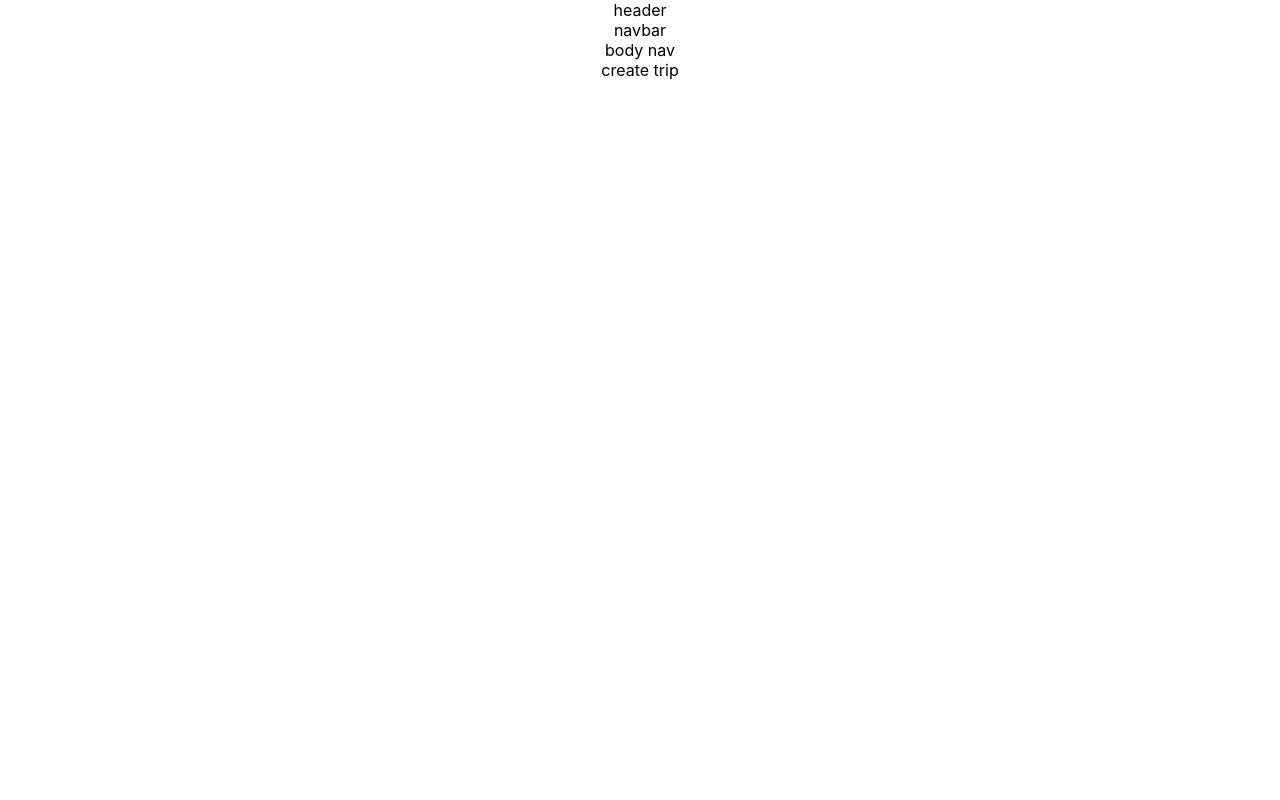
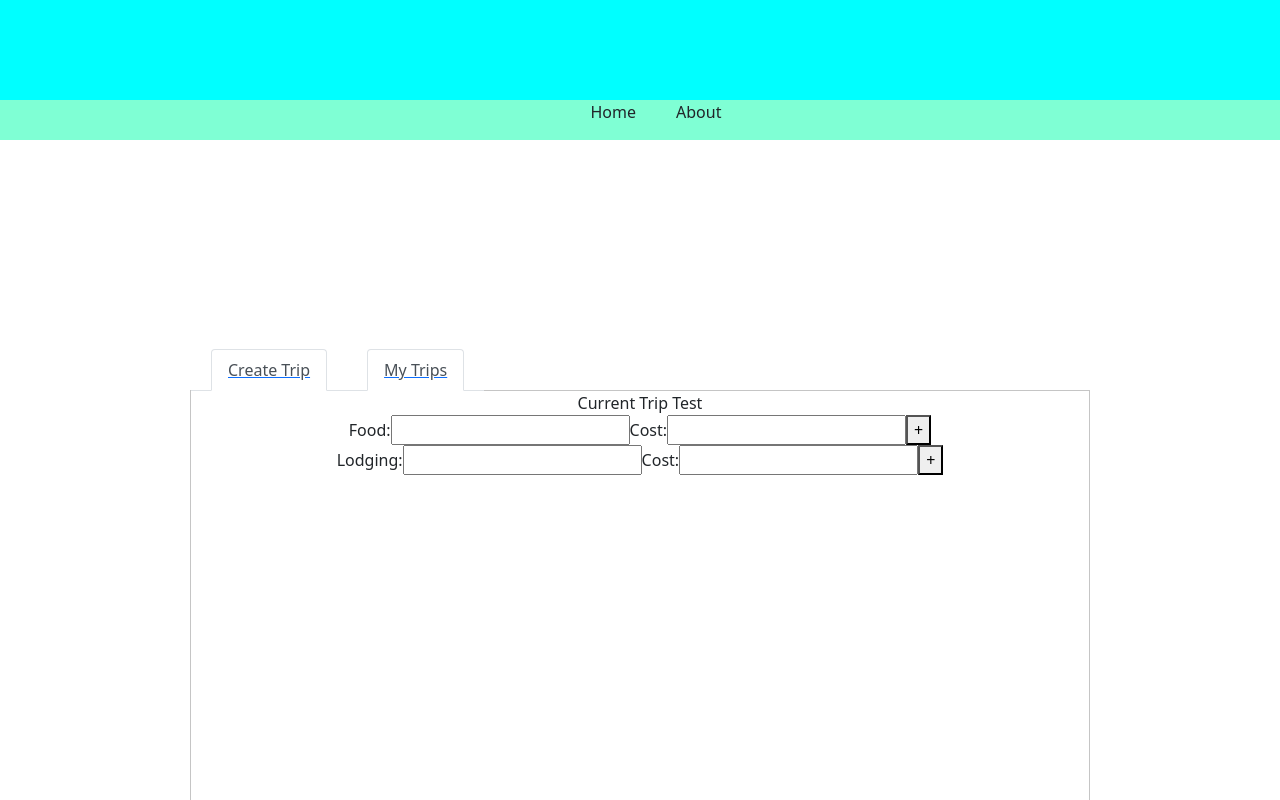
Before and after one commit to WaterMERN/tw-front-end, a React (Create React App) app: page /createtrip in a window 1280 px wide. Shown: the top 800 px of the page. Built offline with nearby package versions, Linux system fonts and the light colour scheme.

Commit message:
modified styles, set up basic layout

```diff
--- a/package.json
+++ b/package.json
@@ -6,10 +6,12 @@
     "@testing-library/jest-dom": "^5.16.2",
     "@testing-library/react": "^12.1.2",
     "@testing-library/user-event": "^13.5.0",
+    "bootstrap": "^5.1.3",
     "react": "^17.0.2",
     "react-dom": "^17.0.2",
     "react-router-dom": "^6.2.1",
     "react-scripts": "5.0.0",
+    "reactstrap": "^9.0.1",
     "web-vitals": "^2.1.4"
   },
   "scripts": {
--- a/src/App.css
+++ b/src/App.css
@@ -1,38 +1,3 @@
 .App {
   text-align: center;
 }
-
-.App-logo {
-  height: 40vmin;
-  pointer-events: none;
-}
-
-@media (prefers-reduced-motion: no-preference) {
-  .App-logo {
-    animation: App-logo-spin infinite 20s linear;
-  }
-}
-
-.App-header {
-  background-color: #282c34;
-  min-height: 100vh;
-  display: flex;
-  flex-direction: column;
-  align-items: center;
-  justify-content: center;
-  font-size: calc(10px + 2vmin);
-  color: white;
-}
-
-.App-link {
-  color: #61dafb;
-}
-
-@keyframes App-logo-spin {
-  from {
-    transform: rotate(0deg);
-  }
-  to {
-    transform: rotate(360deg);
-  }
-}
--- a/src/App.js
+++ b/src/App.js
@@ -9,7 +9,6 @@ function App() {
       <Header />
       <NavBar />
       <Body />
-
     </div>
   );
 }
--- a/src/components/Body.js
+++ b/src/components/Body.js
@@ -6,7 +6,7 @@ import MyTrips from './MyTrips';
 
 function Body() {
     return (
-        <div>
+        <div className='home-container'>
             <BodyNav />
             <Routes>
                 <Route path="/createtrip" element={<CreateTrip />} />
--- a/src/components/BodyNav.js
+++ b/src/components/BodyNav.js
@@ -1,11 +1,21 @@
 import React from 'react';
+import { Link } from 'react-router-dom';
+
 
 function BodyNav() {
-  return (
-  <div>
-      body nav
-  </div>
-  )
+    return (
+        <div className='nav-home'>
+            <ul class="nav nav-tabs">
+                <li class="nav-item">
+                    <Link to={'/createtrip'} value="createtrip"><a class="nav-link active" aria-current="page" href="/createtrip">Create Trip</a></Link>
+                </li>
+                <li class="nav-item">
+                    <Link to={'/mytrips'} value="mytrips"><a class="nav-link active" aria-current="page" href="/mytrips">My Trips</a></Link>
+                </li>
+
+            </ul>
+        </div>
+    )
 }
 
 export default BodyNav
--- a/src/components/CreateTrip.js
+++ b/src/components/CreateTrip.js
@@ -2,12 +2,20 @@ import React from 'react';
 
 export default function CreateTrip() {
   return (
+    <div>
       <div>
-          create trip
+        <div>Current Trip Test</div>
       </div>
-    //   Page title
-    // Input form/ buttons
-    // total
-
+      <form>
+        <div className='add-item'>
+          Food:
+          <input name="food"></input>Cost:<input name="cost"></input><button>+</button>
+        </div>
+        <div className='add-item'>
+          Lodging:
+          <input name="food"></input>Cost:<input name="cost"></input><button>+</button>
+        </div>
+      </form>
+    </div>
   )
 }
--- a/src/components/Header.js
+++ b/src/components/Header.js
@@ -2,9 +2,8 @@ import React from 'react';
 
 function Header() {
   return (
-      <div>
-          header
-      </div>
+    <div className='header-container'></div>
+
   )
 }
 
--- a/src/components/MyTrips.js
+++ b/src/components/MyTrips.js
@@ -5,7 +5,6 @@ function MyTrips() {
     <div>
       my trips
     </div>
-    //   cards
   )
 }
 
--- a/src/components/NavBar.js
+++ b/src/components/NavBar.js
@@ -2,9 +2,12 @@ import React from 'react';
 
 function NavBar() {
   return (
-      <div>
-          navbar
-      </div>
+    <div className='nav-container'>
+    <ul>
+        <li>Home</li>
+        <li>About</li>
+    </ul>
+</div>
   )
 }
 
--- a/src/index.css
+++ b/src/index.css
@@ -1,5 +1,6 @@
 body {
   margin: 0;
+  padding: 0;
   font-family: -apple-system, BlinkMacSystemFont, 'Segoe UI', 'Roboto', 'Oxygen',
     'Ubuntu', 'Cantarell', 'Fira Sans', 'Droid Sans', 'Helvetica Neue',
     sans-serif;
@@ -11,3 +12,50 @@ code {
   font-family: source-code-pro, Menlo, Monaco, Consolas, 'Courier New',
     monospace;
 }
+
+.header-container {
+  height: 100px;
+  background-color: aqua;
+}
+
+.home-container {
+  width: 900px;
+  height: 800px;
+  margin: 250px auto;
+  border: 1px solid rgb(197, 197, 197);
+}
+
+.nav-container {
+  background-color: aquamarine;
+  display: flex;
+  align-items: center;
+  justify-content: center;
+}
+
+.nav-container ul{
+  list-style: none;
+}
+
+.nav-container li {
+  display: inline;
+  padding: 0px 20px;
+}
+
+.nav-home {
+  display: flex;
+}
+
+.nav-home li {
+  display: inline;
+  padding: 0px 20px;
+}
+
+.nav-home ul{
+  list-style: none;
+}
+
+.nav-home {
+  margin-bottom: 40px;
+  position: absolute;
+  top: 349px;
+}
--- a/src/index.js
+++ b/src/index.js
@@ -4,8 +4,7 @@ import './index.css';
 import App from './App';
 import reportWebVitals from './reportWebVitals';
 import { BrowserRouter as Router } from 'react-router-dom'
-
-
+import 'bootstrap/dist/css/bootstrap.css';
 
 ReactDOM.render(
   <Router>
```
Also changed, not shown: 1 other file (tests, documents, lock files or other folders).
